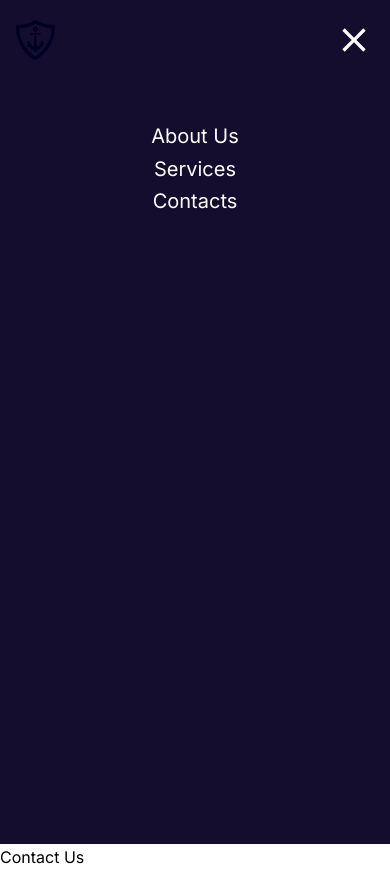
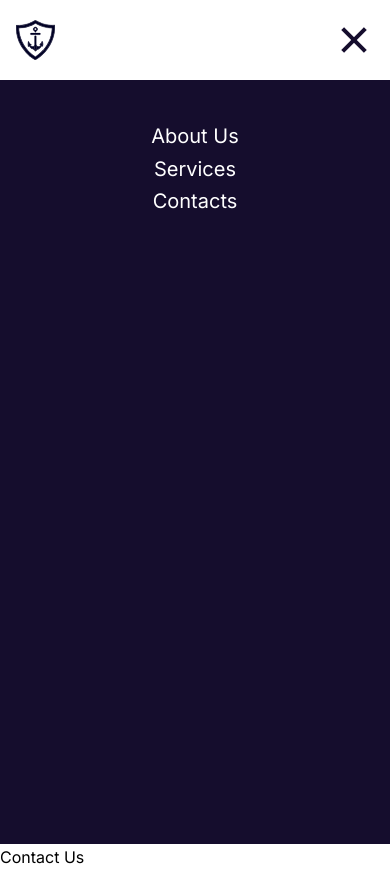
Before and after one commit to Stefano-Mazziotta/logiport.com.ar, a Next.js app: page / in a window 390 px wide. Both pictures are taken after a click on the button 354 px from the left and 40 px from the top of the page. Built offline with nearby package versions, Linux system fonts and the light colour scheme.

Commit message:
improve navigation

```diff
--- a/src/components/navigation/index.tsx
+++ b/src/components/navigation/index.tsx
@@ -1,19 +1,15 @@
 "use client";
-import { useState } from "react";
+import { useContext, useState } from "react";
 import Navbar from "./navbar";
 import Sidebar from "./sidebar";
+import NavigationContextProvider from "@/context/navigation-context";
 
 const Navigation = () => {
-  // toggle sidebar
-  const [isOpen, setIsOpen] = useState(false);
-  const toggle = () => {
-    setIsOpen(!isOpen);
-  };
   return (
-    <>
-      <Sidebar isOpen={isOpen} toggle={toggle} />
-      <Navbar toggle={toggle} />
-    </>
+    <NavigationContextProvider>
+      <Sidebar />
+      <Navbar />
+    </NavigationContextProvider>
   );
 };
 
--- a/src/components/navigation/navbar/index.tsx
+++ b/src/components/navigation/navbar/index.tsx
@@ -1,68 +1,52 @@
-import React, { useState } from "react";
+import React, { useContext, useState } from "react";
 import Link from "next/link";
 import Logo from "./logo";
+import { ITEMS_NAVIGATION } from "@/placeholder-data";
+import { NavigationContext } from "@/context/navigation-context";
 
-const Navbar = ({ toggle }: { toggle: () => void }) => {
-  const [isOpen, setIsOpen] = useState(false);
-
-  const handleToggle = () => {
-    setIsOpen(!isOpen);
-    toggle();
-  };
+const Navbar = () => {
+  const { isOpenSidebar, handleCloseSidebar } = useContext(NavigationContext);
 
   return (
     <>
-      <div className="w-full h-20 bg-primary sticky top-0 z-20">
+      <div className="w-full h-20 bg-white sticky top-0 z-20">
         <div className="container mx-auto px-4 h-full">
           <div className="flex justify-between items-center h-full">
             <Logo />
             <button
               type="button"
-              className="inline-flex items-center md:hidden"
-              onClick={handleToggle}
+              className="relative flex flex-col items-center justify-center w-10 h-10 md:hidden"
+              onClick={handleCloseSidebar}
             >
-              {isOpen ? (
-                <svg
-                  xmlns="http://www.w3.org/2000/svg"
-                  width="40"
-                  height="40"
-                  viewBox="0 0 24 24"
-                >
-                  <path
-                    fill="#fff"
-                    d="M19 6.41L17.59 5 12 10.59 6.41 5 5 6.41 10.59 12 5 17.59 6.41 19 12 13.41 17.59 19 19 17.59 13.41 12 19 6.41z"
-                  />
-                </svg>
-              ) : (
-                <svg
-                  xmlns="http://www.w3.org/2000/svg"
-                  width="40"
-                  height="40"
-                  viewBox="0 0 24 24"
-                >
-                  <path
-                    fill="#fff"
-                    d="M3 6h18v2H3V6m0 5h18v2H3v-2m0 5h18v2H3v-2Z"
-                  />
-                </svg>
-              )}
+              <span
+                className={`block w-8 h-1 bg-primary transform transition duration-300 ease-in-out ${
+                  isOpenSidebar ? "rotate-45 translate-y-2" : ""
+                }`}
+              />
+              <span
+                className={`block w-8 h-1 bg-primary my-1 transition duration-300 ease-in-out ${
+                  isOpenSidebar ? "opacity-0" : "opacity-100"
+                }`}
+              />
+              <span
+                className={`block w-8 h-1 bg-primary transform transition duration-300 ease-in-out ${
+                  isOpenSidebar ? "-rotate-45 -translate-y-2" : ""
+                }`}
+              />
             </button>
-            <ul className="hidden md:flex gap-x-6 text-primary ">
-              <li>
-                <Link href="/about">
-                  <p>About Us</p>
-                </Link>
-              </li>
-              <li>
-                <Link href="/services">
-                  <p>Services</p>
-                </Link>
-              </li>
-              <li>
-                <Link href="/contacts">
-                  <p>Contacts</p>
-                </Link>
-              </li>
+            <ul className="hidden md:flex gap-x-6 text-primary">
+              {ITEMS_NAVIGATION.map((item, index) => {
+                return (
+                  <li key={index} className="group">
+                    <Link href={item.href}>
+                      <p className="relative inline-block text-primary group-hover:text-black transition-colors duration-300 font-medium">
+                        {item.text}
+                        <span className="absolute bottom-0 left-0 w-0 h-[2px] bg-black transition-all duration-300 group-hover:w-full"></span>
+                      </p>
+                    </Link>
+                  </li>
+                );
+              })}
             </ul>
           </div>
         </div>
--- a/src/components/navigation/sidebar/index.tsx
+++ b/src/components/navigation/sidebar/index.tsx
@@ -1,49 +1,30 @@
 import Link from "next/link";
+import { ITEMS_NAVIGATION } from "@/placeholder-data";
+import { useContext } from "react";
+import { NavigationContext } from "@/context/navigation-context";
 
-const Sidebar = ({
-  isOpen,
-  toggle,
-}: {
-  isOpen: boolean;
-  toggle: () => void;
-}): JSX.Element => {
+const Sidebar = (): JSX.Element => {
+  const { isOpenSidebar, handleCloseSidebar } = useContext(NavigationContext);
   return (
     <>
       <div
-        className="sidebar-container fixed w-full h-full overflow-hidden justify-center bg-primary text-white grid pt-[120px] left-0 z-10"
-        style={{
-          opacity: `${isOpen ? "1" : "0"}`,
-          top: ` ${isOpen ? "0" : "-100%"}`,
-        }}
+        className={`sidebar-container fixed w-full h-full overflow-hidden justify-center bg-primary text-white grid pt-[120px] left-0 z-10 transition-all duration-500 ease-in-out ${
+          isOpenSidebar ? "opacity-100 top-0" : "opacity-0 -top-full"
+        }`}
       >
-        <button className="absolute right-0 p-5" onClick={toggle}>
-          {/* Close icon */}
-          <svg
-            xmlns="http://www.w3.org/2000/svg"
-            width="48"
-            height="48"
-            viewBox="0 0 24 24"
-          >
-            <path
-              fill="currentColor"
-              d="M19 6.41L17.59 5L12 10.59L6.41 5L5 6.41L10.59 12L5 17.59L6.41 19L12 13.41L17.59 19L19 17.59L13.41 12L19 6.41Z"
-            />
-          </svg>
-        </button>
-
         <ul className="sidebar-nav text-center leading-relaxed text-xl">
           <li>
-            <Link href="/about" onClick={toggle}>
+            <Link href="#about" onClick={handleCloseSidebar}>
               <p>About Us</p>
             </Link>
           </li>
           <li>
-            <Link href="/services" onClick={toggle}>
+            <Link href="#services" onClick={handleCloseSidebar}>
               <p>Services</p>
             </Link>
           </li>
           <li>
-            <Link href="/contacts" onClick={toggle}>
+            <Link href="#contacts" onClick={handleCloseSidebar}>
               <p>Contacts</p>
             </Link>
           </li>
--- /dev/null
+++ b/src/context/navigation-context.tsx
@@ -0,0 +1,26 @@
+import React, { createContext, useState } from "react";
+
+interface NavigationContextProps {
+  isOpenSidebar: boolean;
+  handleCloseSidebar: () => void;
+}
+
+export const NavigationContext = createContext<NavigationContextProps>(null!);
+
+const NavigationContextProvider: React.FC<{
+  children: React.ReactNode;
+}> = ({ children }) => {
+  const [isOpenSidebar, setIsOpenSidebar] = useState(false);
+
+  const handleCloseSidebar = () => {
+    setIsOpenSidebar(!isOpenSidebar);
+  };
+
+  return (
+    <NavigationContext.Provider value={{ isOpenSidebar, handleCloseSidebar }}>
+      {children}
+    </NavigationContext.Provider>
+  );
+};
+
+export default NavigationContextProvider;
--- a/src/placeholder-data.ts
+++ b/src/placeholder-data.ts
@@ -1,4 +1,4 @@
-export const HOME_LINKS = [
+export const ITEMS_NAVIGATION = [
   { href: "/", text: "Home" },
   { href: "#services", text: "Services" },
   { href: "#about", text: "About Us" },
```
